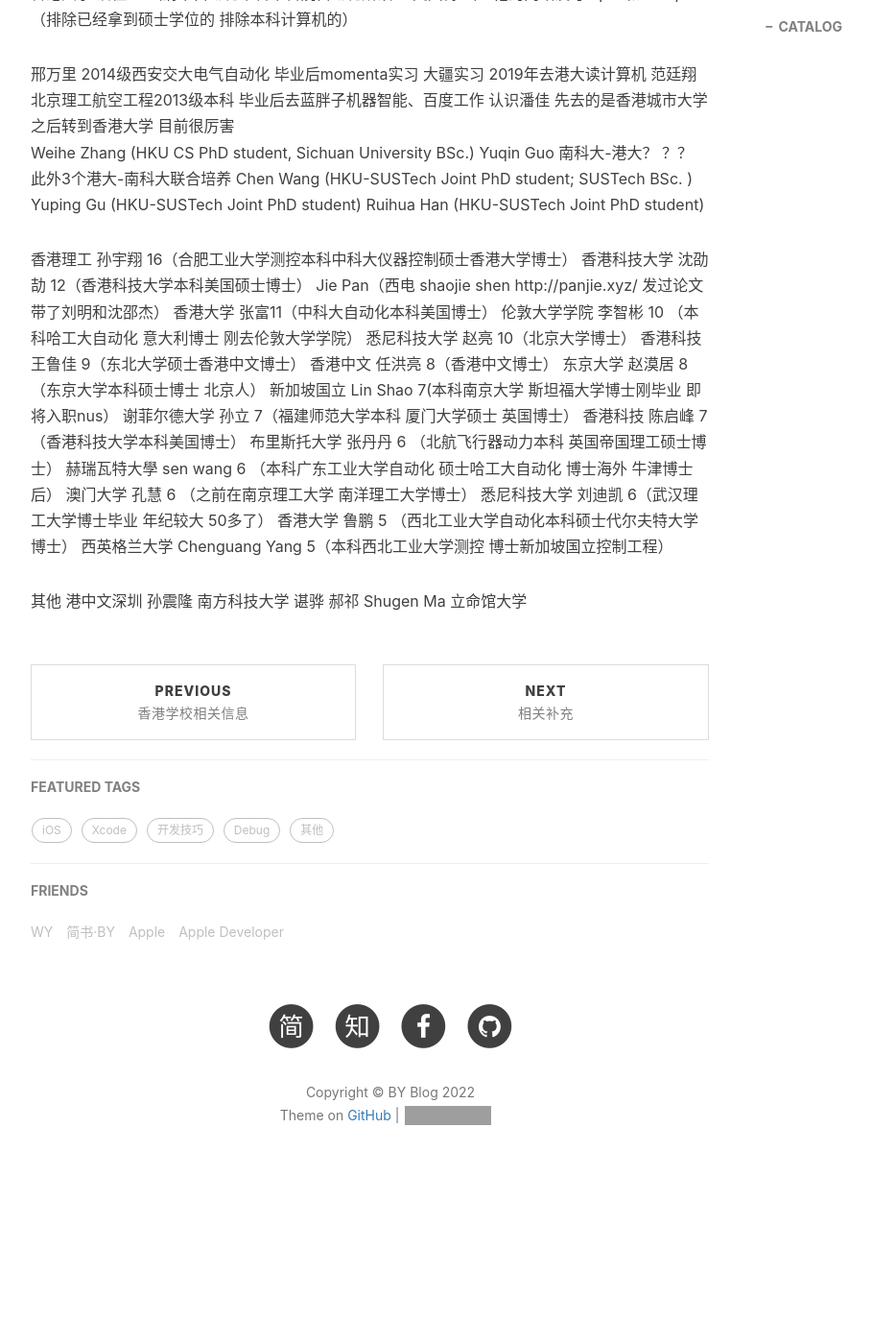
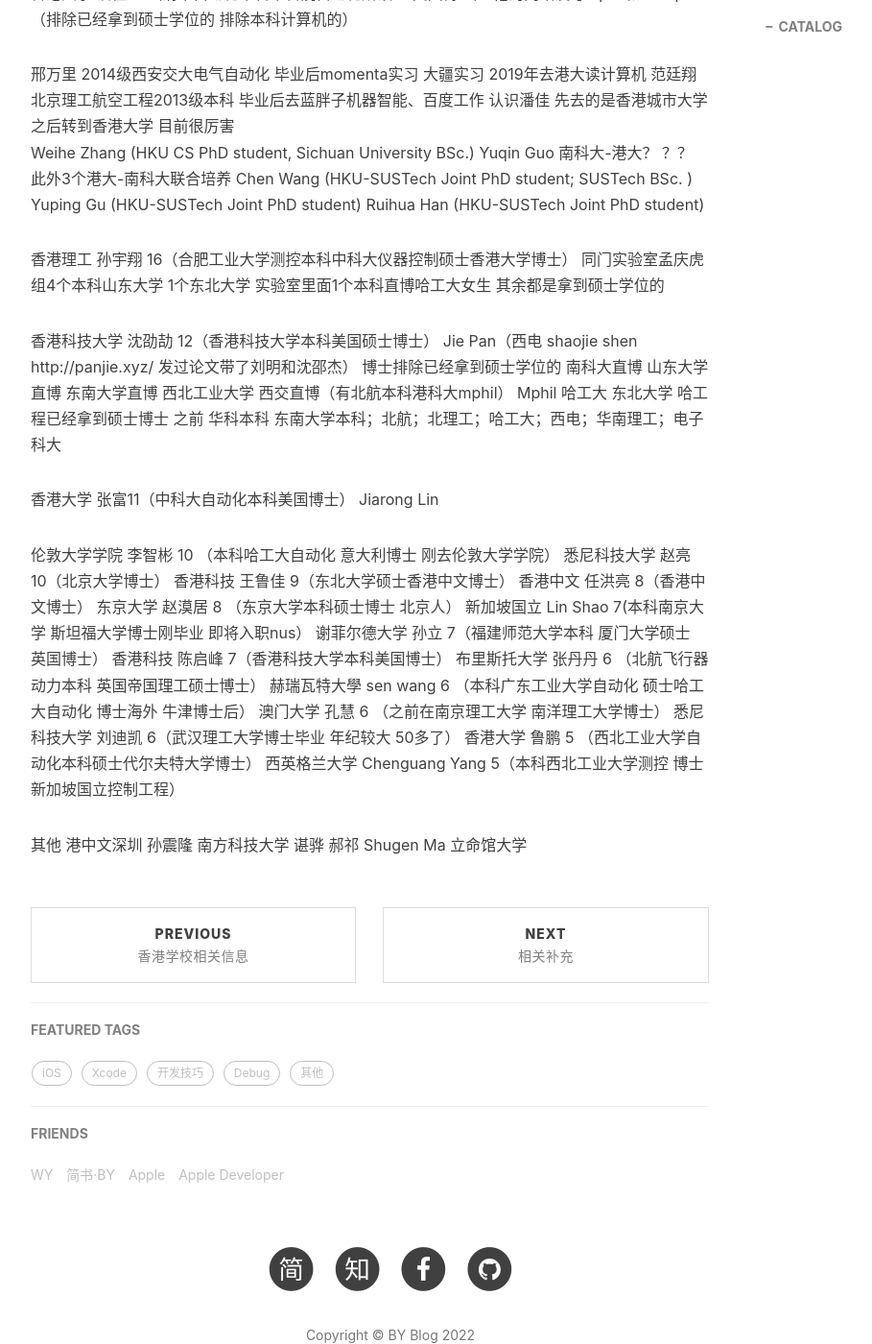
Before and after one commit to pengjiao123/pengjiao123.github.io, a Jekyll site: the page built from _posts/2022-06-18-实习相关.md, in a window 1280 px wide and 1400 px high, scrolled down 2316 px. Shown: the whole window at 96% size, without its empty margins (233-1142 px from the left). Built offline with Jekyll 4.4.1, drawn with Linux system fonts in a browser that asks for light colours; nearby versions of some CDN libraries; comment, search, counter and statistics services are not loaded; before the commit the page ends 3582 px from its top, so only the background shows below that; grey boxes are pictures that could not be loaded.

Commit message:
Update 2022-06-18-实习相关.md

```diff
--- a/_posts/2022-06-18-实习相关.md
+++ b/_posts/2022-06-18-实习相关.md
@@ -124,9 +124,22 @@ Ruihua Han (HKU-SUSTech Joint PhD student)
 
 
 香港理工 孙宇翔 16（合肥工业大学测控本科中科大仪器控制硕士香港大学博士）
+同门实验室孟庆虎组4个本科山东大学 1个东北大学
+实验室里面1个本科直博哈工大女生 其余都是拿到硕士学位的
+
+
 香港科技大学 沈劭劼 12（香港科技大学本科美国硕士博士）
  Jie Pan（西电 shaojie shen  http://panjie.xyz/ 发过论文带了刘明和沈邵杰）
+ 博士排除已经拿到硕士学位的 南科大直博 山东大学直博 东南大学直博 西北工业大学 西交直博（有北航本科港科大mphil）
+Mphil 哈工大 东北大学 哈工程已经拿到硕士博士
+之前 华科本科 东南大学本科；北航；北理工；哈工大；西电；华南理工；电子科大
+
+
+
 香港大学 张富11（中科大自动化本科美国博士）
+Jiarong Lin
+
+
 伦敦大学学院 李智彬 10 （本科哈工大自动化 意大利博士 刚去伦敦大学学院）
 悉尼科技大学 赵亮 10（北京大学博士）
 香港科技 王鲁佳 9（东北大学硕士香港中文博士）
```
